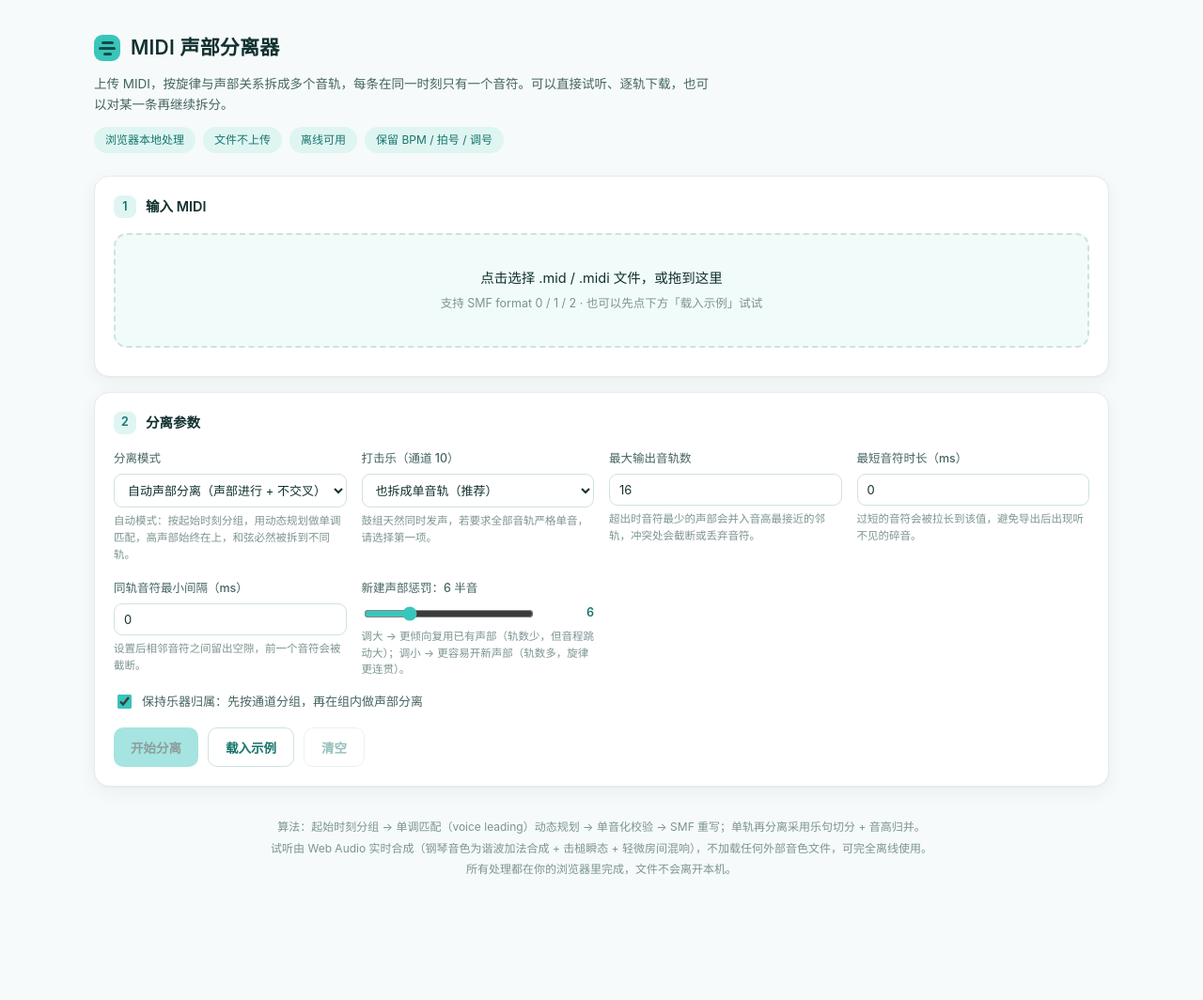
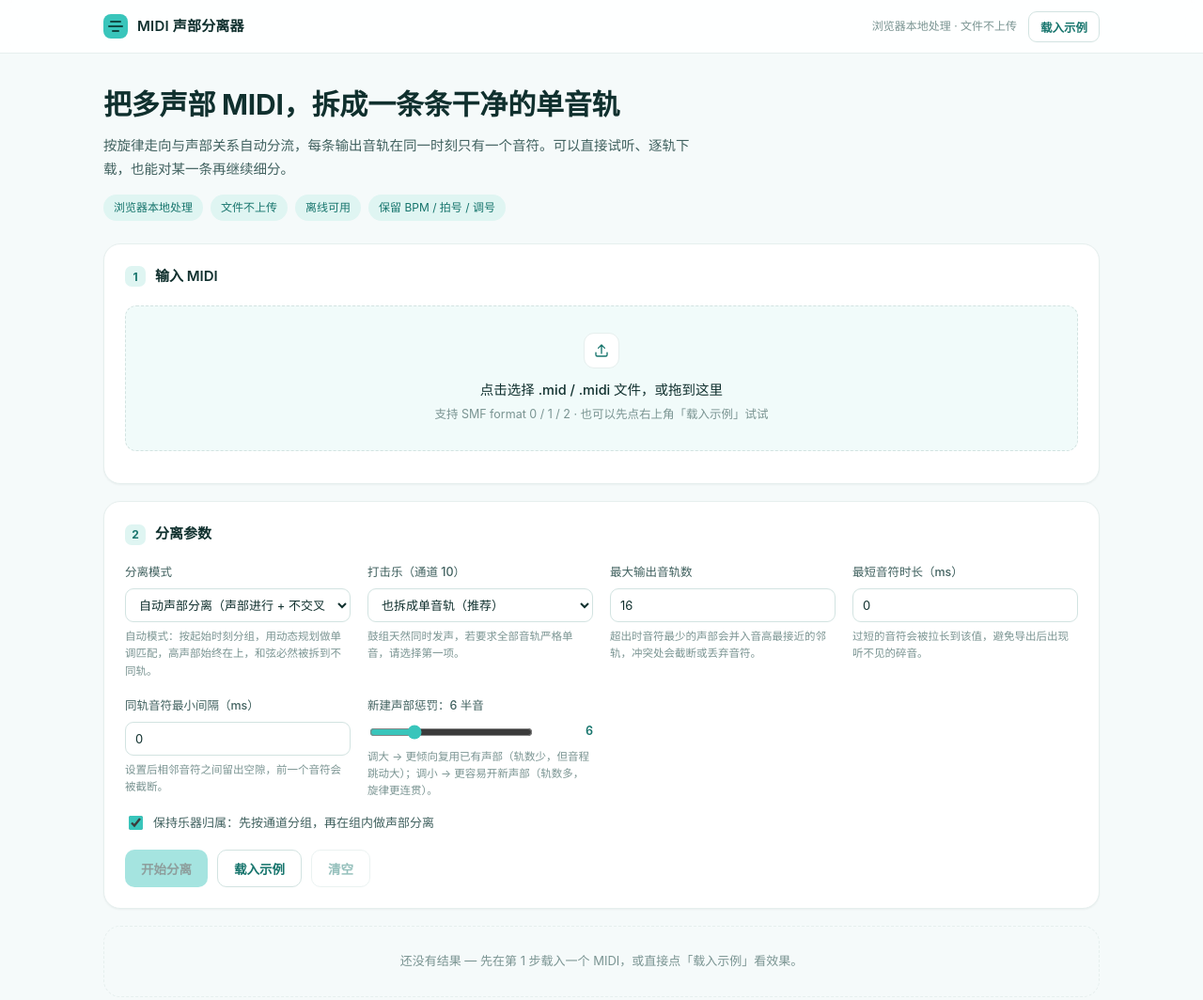
Before and after one commit to HarveyPiggy/Midi-Voice-Splitter, a plain HTML site: page index.html in a window 1280 px wide. Shown: the top 1064 px of the page at 94% size. Before the commit the page ends 1001 px from the top, so only its background shows below. Drawn offline with Linux system fonts and the light colour scheme.

Commit message:
布局优化：sticky 顶栏 + 首屏层级 + 统一间距刻度 + 控件分组 + 空状态 + 无障碍焦点与标签

```diff
--- a/index.html
+++ b/index.html
@@ -20,95 +20,122 @@
     --brand-l:#DFF5F2;        /* 主色浅底 */
     --brand-ll:#F1FBFA;       /* 主色更浅底 */
     --brand-deep:#17756D;     /* 白底可读的深青，用于文字 */
-    --bg:#F6FAFA;
+    --bg:#F5FAFA;
     --card:#FFFFFF;
-    --line:#E4EDEC;
-    --line-2:#CFE2E0;
-    --ink:#12312F;
-    --ink-2:#456462;
-    --muted:#7C9492;
+    --line:#E6EFEE;
+    --line-2:#D2E3E1;
+    --ink:#10302E;
+    --ink-2:#40615F;
+    --muted:#7A9492;
     --ok:#1E7A55; --ok-bg:#EAF7F1; --ok-bd:#C2E9D7;
     --warn:#96651A; --warn-bg:#FDF4E6; --warn-bd:#F1DCB6;
     --err:#B33535; --err-bg:#FDECEC; --err-bd:#F5C8C8;
-    --shadow:0 1px 2px rgba(18,49,47,.04), 0 6px 20px rgba(18,49,47,.05);
+    --r:12px; --r-lg:18px;
+    --sh-1:0 1px 2px rgba(16,48,46,.05);
+    --sh-2:0 1px 2px rgba(16,48,46,.04), 0 10px 28px rgba(16,48,46,.06);
+    --gutter:20px;
+    --maxw:1060px;
   }
   *{box-sizing:border-box}
+  html{-webkit-text-size-adjust:100%}
+  @media (prefers-reduced-motion:no-preference){ html{scroll-behavior:smooth} }
   html,body{margin:0;padding:0}
   body{
     background:var(--bg); color:var(--ink);
     font:14px/1.65 -apple-system,BlinkMacSystemFont,"Segoe UI","Microsoft YaHei",system-ui,sans-serif;
-    padding:34px 20px 64px;
+    padding:0 var(--gutter) 64px;
     -webkit-font-smoothing:antialiased;
   }
-  .wrap{max-width:1080px;margin:0 auto}
+  .wrap{max-width:var(--maxw);margin:0 auto}
 
-  /* ---------- 顶部 ---------- */
-  .hero{margin-bottom:24px}
-  .brand{display:flex;align-items:center;gap:11px;font-size:21px;font-weight:600;color:var(--ink);letter-spacing:.2px}
-  .mark{width:28px;height:28px;border-radius:9px;background:var(--brand);
-    display:flex;flex-direction:column;align-items:center;justify-content:center;gap:3px;flex:none}
-  .mark i{display:block;height:3px;border-radius:2px;background:#062A27;opacity:.78}
-  .mark i:nth-child(1){width:13px}
-  .mark i:nth-child(2){width:18px}
-  .mark i:nth-child(3){width:9px}
-  .tagline{color:var(--ink-2);font-size:13.5px;margin:9px 0 13px;max-width:660px}
+  /* 焦点可见：键盘操作必须有清晰焦点环 */
+  :focus{outline:none}
+  :focus-visible{outline:2px solid var(--brand-deep);outline-offset:2px;border-radius:6px}
+
+  /* ---------- 顶栏 ---------- */
+  .topbar{position:sticky;top:0;z-index:30;margin:0 calc(-1 * var(--gutter));padding:0 var(--gutter);
+    background:rgba(255,255,255,.85);backdrop-filter:saturate(160%) blur(12px);
+    border-bottom:1px solid var(--line)}
+  .topbar-in{max-width:var(--maxw);margin:0 auto;height:56px;display:flex;align-items:center;gap:12px}
+  .brand{display:flex;align-items:center;gap:10px;font-size:15px;font-weight:600;color:var(--ink);
+    letter-spacing:.2px;text-decoration:none}
+  .mark{width:26px;height:26px;border-radius:8px;background:var(--brand);flex:none;
+    display:flex;flex-direction:column;align-items:center;justify-content:center;gap:2.5px}
+  .mark i{display:block;height:2.5px;border-radius:2px;background:#062A27;opacity:.8}
+  .mark i:nth-child(1){width:12px}
+  .mark i:nth-child(2){width:16px}
+  .mark i:nth-child(3){width:8px}
+  .tb-right{margin-left:auto;display:flex;align-items:center;gap:12px}
+  .tb-note{font-size:12px;color:var(--muted)}
+
+  /* ---------- 首屏 ---------- */
+  .hero{padding:34px 0 24px}
+  h1{margin:0 0 10px;font-size:clamp(23px,3.2vw,30px);line-height:1.35;font-weight:700;
+    letter-spacing:-.2px;color:var(--ink)}
+  .tagline{margin:0 0 15px;max-width:640px;color:var(--ink-2);font-size:14.5px;line-height:1.75}
   .pills{display:flex;gap:8px;flex-wrap:wrap}
-  .pill{background:var(--brand-l);color:var(--brand-deep);border-radius:999px;padding:4px 12px;font-size:12px}
+  .pill{background:var(--brand-l);color:var(--brand-deep);border-radius:999px;padding:4px 11px;font-size:12px}
 
   /* ---------- 卡片 ---------- */
-  .card{background:var(--card);border:1px solid var(--line);border-radius:16px;
-    padding:20px;margin-bottom:16px;box-shadow:var(--shadow)}
-  .card-h{display:flex;align-items:center;gap:10px;margin-bottom:16px}
-  .step{width:24px;height:24px;border-radius:8px;background:var(--brand-l);color:var(--brand-deep);
-    display:flex;align-items:center;justify-content:center;font-size:12.5px;font-weight:600;flex:none}
-  .card h2{font-size:14.5px;margin:0;font-weight:600;color:var(--ink)}
+  .card{background:var(--card);border:1px solid var(--line);border-radius:var(--r-lg);
+    padding:22px;margin-bottom:18px;box-shadow:var(--sh-1)}
+  .card-h{display:flex;align-items:center;gap:10px;margin-bottom:18px}
+  .step{width:22px;height:22px;border-radius:7px;background:var(--brand-l);color:var(--brand-deep);
+    display:flex;align-items:center;justify-content:center;font-size:12px;font-weight:700;flex:none}
+  .card h2{font-size:15px;margin:0;font-weight:600;color:var(--ink)}
   .card-h .note{margin-left:auto;font-size:12px;color:var(--muted)}
+  .empty{border-style:dashed;background:transparent;box-shadow:none;text-align:center;
+    color:var(--muted);font-size:13px;padding:26px 20px}
 
   /* ---------- 上传 ---------- */
-  #drop{border:2px dashed var(--line-2);border-radius:14px;padding:34px 20px;text-align:center;
-    background:var(--brand-ll);cursor:pointer;transition:.15s}
+  #drop{border:1.5px dashed var(--line-2);border-radius:var(--r);padding:28px 20px;text-align:center;
+    background:var(--brand-ll);cursor:pointer;transition:background .15s,border-color .15s}
   #drop:hover,#drop.over{border-color:var(--brand);background:var(--brand-l)}
-  #drop .big{font-size:14.5px;color:var(--ink);margin-bottom:5px}
+  .dz-ico{width:38px;height:38px;margin:0 auto 11px;border-radius:11px;background:#fff;
+    border:1px solid var(--line);display:flex;align-items:center;justify-content:center;color:var(--brand-deep)}
+  #drop .big{font-size:14.5px;color:var(--ink);margin-bottom:4px;font-weight:500}
   #drop .sm{color:var(--muted);font-size:12.5px}
   #file{display:none}
-  .fname{color:var(--muted);font-size:12.5px;margin-top:10px}
+  .fname{color:var(--muted);font-size:12.5px;margin-top:12px}
   .fname b{color:var(--brand-deep)}
 
   /* ---------- 参数 ---------- */
-  .grid{display:grid;grid-template-columns:repeat(auto-fit,minmax(238px,1fr));gap:16px}
+  .grid{display:grid;grid-template-columns:repeat(auto-fit,minmax(240px,1fr));gap:18px}
   .field{display:flex;flex-direction:column;gap:6px}
   label.lb{font-size:12.5px;color:var(--ink-2);font-weight:500}
   select,input[type=number]{
     background:#fff;border:1px solid var(--line-2);color:var(--ink);
-    border-radius:9px;padding:8px 10px;font-size:13px;outline:none;width:100%;
-    font-family:inherit
+    border-radius:9px;padding:8px 10px;font-size:13px;outline:none;width:100%;min-height:36px;
+    font-family:inherit;transition:border-color .15s,box-shadow .15s
   }
   select:focus,input[type=number]:focus{border-color:var(--brand);box-shadow:0 0 0 3px var(--brand-l)}
-  input[type=range]{width:100%;accent-color:var(--brand)}
+  input[type=range]{width:100%;accent-color:var(--brand);height:18px}
   .row{display:flex;align-items:center;gap:10px}
   .row .val{font-variant-numeric:tabular-nums;color:var(--brand-deep);min-width:52px;text-align:right;font-size:12.5px;font-weight:600}
   .chk{display:flex;align-items:center;gap:8px;font-size:13px;color:var(--ink-2);cursor:pointer;user-select:none}
   .chk input{accent-color:var(--brand);width:15px;height:15px}
-  .hint{font-size:11.5px;color:var(--muted);line-height:1.55}
+  .hint{font-size:11.5px;color:var(--muted);line-height:1.6}
 
   /* ---------- 按钮 ---------- */
-  .btns{display:flex;gap:10px;flex-wrap:wrap;margin-top:16px}
+  .btns{display:flex;gap:10px;flex-wrap:wrap;margin-top:18px}
   button{
-    background:var(--brand);color:#062A27;border:0;border-radius:10px;padding:10px 18px;
-    font-size:13.5px;font-weight:600;cursor:pointer;transition:.15s;font-family:inherit
+    background:var(--brand);color:#062A27;border:0;border-radius:10px;padding:9px 17px;
+    font-size:13.5px;font-weight:600;cursor:pointer;transition:background .15s,transform .06s;font-family:inherit
   }
   button:hover{background:var(--brand-h)}
-  button:disabled{opacity:.45;cursor:not-allowed}
+  button:active{transform:translateY(.5px)}
+  button:disabled{opacity:.45;cursor:not-allowed;transform:none}
   button.ghost{background:#fff;color:var(--brand-deep);border:1px solid var(--line-2)}
   button.ghost:hover{border-color:var(--brand);background:var(--brand-ll)}
-  button.sm{padding:5px 11px;font-size:12px;border-radius:8px}
+  button.sm{padding:6px 12px;font-size:12.5px;border-radius:9px}
 
   /* ---------- 统计 ---------- */
-  .chips{display:flex;flex-wrap:wrap;gap:10px}
-  .chip{background:var(--brand-ll);border:1px solid var(--brand-l);border-radius:10px;
-    padding:8px 12px;font-size:12px;color:var(--ink-2)}
-  .chip b{color:var(--brand-deep);font-size:14px;font-weight:700;margin-left:6px;font-variant-numeric:tabular-nums}
-  .banner{border-radius:10px;padding:11px 14px;font-size:13px;margin-bottom:14px;line-height:1.6}
+  .chips{display:grid;grid-template-columns:repeat(auto-fit,minmax(132px,1fr));gap:10px}
+  .chip{background:#fff;border:1px solid var(--line);border-radius:var(--r);
+    padding:10px 12px;font-size:11.5px;color:var(--muted)}
+  .chip b{display:block;color:var(--brand-deep);font-size:15px;font-weight:700;margin:2px 0 0;
+    font-variant-numeric:tabular-nums;line-height:1.5;word-break:break-word}
+  .banner{border-radius:var(--r);padding:11px 14px;font-size:13px;margin-bottom:14px;line-height:1.6}
   .banner.ok{background:var(--ok-bg);border:1px solid var(--ok-bd);color:var(--ok)}
   .banner.warn{background:var(--warn-bg);border:1px solid var(--warn-bd);color:var(--warn)}
   .banner.err{background:var(--err-bg);border:1px solid var(--err-bd);color:var(--err)}
@@ -116,25 +143,36 @@
   .banner b{font-weight:700}
 
   /* ---------- 走带 ---------- */
-  .transport{display:flex;align-items:center;gap:12px;flex-wrap:wrap;background:var(--brand-ll);
-    border:1px solid var(--brand-l);border-radius:12px;padding:11px 14px;margin:16px 0 4px}
-  .transport .time{font-variant-numeric:tabular-nums;font-size:12.5px;color:var(--ink-2);min-width:46px}
-  #seek{flex:1;min-width:180px;accent-color:var(--brand-deep)}
-  .tbtn{background:var(--brand);color:#062A27;border:0;border-radius:9px;padding:7px 15px;font-size:13px;font-weight:600;cursor:pointer;font-family:inherit}
+  .transport{background:#fff;border:1px solid var(--line);border-radius:var(--r);
+    padding:14px;margin:18px 0 6px;box-shadow:var(--sh-1)}
+  .tp-main{display:flex;align-items:center;gap:12px}
+  .tp-sub{display:flex;align-items:center;gap:16px;flex-wrap:wrap;
+    margin-top:13px;padding-top:13px;border-top:1px solid var(--line)}
+  .ctl{display:flex;align-items:center;gap:7px}
+  .ctl>label{font-size:12px;color:var(--muted);white-space:nowrap}
+  .transport .time{font-variant-numeric:tabular-nums;font-size:12.5px;color:var(--ink-2);min-width:44px}
+  .transport .time:last-of-type{text-align:right}
+  #seek{flex:1;min-width:120px;accent-color:var(--brand-deep)}
+  #rate{width:78px;min-height:32px;padding:5px 8px;font-size:12.5px}
+  #vol{width:96px}
+  .tbtn{background:var(--brand);color:#062A27;border:0;border-radius:9px;padding:8px 15px;
+    font-size:13px;font-weight:600;cursor:pointer;font-family:inherit;transition:background .15s}
   .tbtn:hover{background:var(--brand-h)}
   .tbtn.ghost{background:#fff;color:var(--brand-deep);border:1px solid var(--line-2);font-weight:500}
   .tbtn.ghost:hover{border-color:var(--brand);background:var(--brand-ll)}
 
   /* ---------- 钢琴卷帘 ---------- */
-  .rollwrap{overflow-x:auto;border:1px solid var(--line);border-radius:12px;background:#fff}
+  .toolbar{display:flex;align-items:center;justify-content:space-between;gap:12px;flex-wrap:wrap;margin:22px 0 10px}
+  .toolbar .tl{font-size:13px;color:var(--muted)}
+  .toolbar .tr{display:flex;align-items:center;gap:9px}
+  .rollwrap{overflow-x:auto;border:1px solid var(--line);border-radius:var(--r);background:#fff}
   canvas{display:block}
   .rollinner{position:relative;display:inline-block;vertical-align:top}
   #playhead{position:absolute;left:0;top:0;pointer-events:none}
-  .rollhead{display:flex;justify-content:space-between;align-items:center;margin-bottom:10px;flex-wrap:wrap;gap:10px}
 
   /* ---------- 表格 ---------- */
-  .tablewrap{border:1px solid var(--line);border-radius:12px;overflow:hidden;background:#fff}
-  table{width:100%;border-collapse:collapse;font-size:13px}
+  .tablewrap{border:1px solid var(--line);border-radius:var(--r);overflow-x:auto;background:#fff}
+  table{width:100%;min-width:800px;border-collapse:collapse;font-size:13px}
   th{background:var(--brand-ll);color:var(--brand-deep);font-weight:600;font-size:12px;
     padding:10px 11px;text-align:left;border-bottom:1px solid var(--line);white-space:nowrap}
   td{padding:10px 11px;border-bottom:1px solid var(--line);color:var(--ink-2);font-variant-numeric:tabular-nums}
@@ -146,7 +184,7 @@
   .tag{font-size:11px;color:var(--muted);border:1px solid var(--line-2);border-radius:5px;padding:1px 6px;margin-left:4px}
   .tag.hi{color:var(--brand-deep);border-color:var(--brand-l);background:var(--brand-ll)}
   .mbtn{border:1px solid var(--line-2);background:#fff;color:var(--muted);border-radius:8px;
-    padding:4px 10px;font-size:12px;cursor:pointer;font-family:inherit;margin-right:5px}
+    padding:4px 10px;font-size:12px;cursor:pointer;font-family:inherit;margin-right:5px;transition:.15s}
   .mbtn:hover{border-color:var(--brand);color:var(--brand-deep)}
   .mbtn.on{background:var(--err-bg);border-color:var(--err-bd);color:var(--err)}
   .mbtn.solo-on{background:#EDEFFC;border-color:#C6CBF2;color:#4A55B8}
@@ -161,34 +199,62 @@
   .sp-btns{display:flex;gap:10px;margin-top:12px}
   .sp-btns button{padding:8px 16px;font-size:13px}
 
-  footer{color:var(--muted);font-size:12px;text-align:center;margin-top:32px;line-height:1.9}
+  /* ---------- 页脚 ---------- */
+  footer{color:var(--muted);font-size:12px;margin-top:34px;padding-top:18px;
+    border-top:1px solid var(--line);line-height:1.85}
+  .foot{display:grid;grid-template-columns:repeat(auto-fit,minmax(230px,1fr));gap:8px 28px}
+  .foot b{color:var(--ink-2);font-weight:600}
   code{background:var(--brand-ll);padding:1px 5px;border-radius:4px;font-size:12px;color:var(--brand-deep)}
+
   @media (max-width:640px){
-    body{padding:22px 14px 48px}
-    .brand{font-size:18px}
+    :root{--gutter:14px}
+    body{padding-bottom:44px}
+    .hero{padding:24px 0 18px}
     .card{padding:16px}
+    .tb-note{display:none}
+    .tp-sub{gap:12px}
+    .toolbar{margin:18px 0 8px}
+  }
+  @media (prefers-reduced-motion:reduce){
+    *{transition:none !important;animation:none !important}
   }
 </style>
 </head>
 <body>
+<header class="topbar">
+  <div class="topbar-in">
+    <div class="brand"><span class="mark"><i></i><i></i><i></i></span>MIDI 声部分离器</div>
+    <div class="tb-right">
+      <span class="tb-note">浏览器本地处理 · 文件不上传</span>
+      <button class="ghost sm" id="demoTop">载入示例</button>
+    </div>
+  </div>
+</header>
+
 <div class="wrap">
-
-  <div class="hero">
-    <div class="brand"><span class="mark"><i></i><i></i><i></i></span>MIDI 声部分离器</div>
-    <div class="tagline">上传 MIDI，按旋律与声部关系拆成多个音轨，每条在同一时刻只有一个音符。可以直接试听、逐轨下载，也可以对某一条再继续拆分。</div>
+  <section class="hero">
+    <h1>把多声部 MIDI，拆成一条条干净的单音轨</h1>
+    <p class="tagline">按旋律走向与声部关系自动分流，每条输出音轨在同一时刻只有一个音符。可以直接试听、逐轨下载，也能对某一条再继续细分。</p>
     <div class="pills">
       <span class="pill">浏览器本地处理</span>
       <span class="pill">文件不上传</span>
       <span class="pill">离线可用</span>
       <span class="pill">保留 BPM / 拍号 / 调号</span>
     </div>
-  </div>
+  </section>
 
   <div class="card">
     <div class="card-h"><span class="step">1</span><h2>输入 MIDI</h2></div>
     <div id="drop">
+      <div class="dz-ico">
+        <svg width="18" height="18" viewBox="0 0 24 24" fill="none" stroke="currentColor" stroke-width="1.8"
+             stroke-linecap="round" stroke-linejoin="round" aria-hidden="true">
+          <path d="M12 16V4m0 0L7.5 8.5M12 4l4.5 4.5"/>
+          <path d="M4 15v3a2 2 0 0 0 2 2h12a2 2 0 0 0 2-2v-3"/>
+        </svg>
+      </div>
       <div class="big">点击选择 .mid / .midi 文件，或拖到这里</div>
-      <div class="sm">支持 SMF format 0 / 1 / 2 · 也可以先点下方「载入示例」试试</div>
+      <div class="sm">支持 SMF format 0 / 1 / 2 · 也可以先点右上角「载入示例」试试</div>
     </div>
     <input type="file" id="file" accept=".mid,.midi,audio/midi">
     <div class="fname" id="fname"></div>
@@ -198,7 +264,7 @@
     <div class="card-h"><span class="step">2</span><h2>分离参数</h2></div>
     <div class="grid">
       <div class="field">
-        <label class="lb">分离模式</label>
+        <label class="lb" for="mode">分离模式</label>
         <select id="mode">
           <option value="auto">自动声部分离（声部进行 + 不交叉）</option>
           <option value="channel">按 MIDI 通道分离</option>
@@ -208,7 +274,7 @@
       </div>
 
       <div class="field">
-        <label class="lb">打击乐（通道 10）</label>
+        <label class="lb" for="drumMode">打击乐（通道 10）</label>
         <select id="drumMode">
           <option value="split">也拆成单音轨（推荐）</option>
           <option value="separate">单独一轨，保持原样（会破坏单音保证）</option>
@@ -218,25 +284,25 @@
       </div>
 
       <div class="field">
-        <label class="lb">最大输出音轨数</label>
+        <label class="lb" for="maxTracks">最大输出音轨数</label>
         <input type="number" id="maxTracks" value="16" min="1" max="32">
         <div class="hint">超出时音符最少的声部会并入音高最接近的邻轨，冲突处会截断或丢弃音符。</div>
       </div>
 
       <div class="field">
-        <label class="lb">最短音符时长（ms）</label>
+        <label class="lb" for="minDurMs">最短音符时长（ms）</label>
         <input type="number" id="minDurMs" value="0" min="0" max="2000">
         <div class="hint">过短的音符会被拉长到该值，避免导出后出现听不见的碎音。</div>
       </div>
 
       <div class="field">
-        <label class="lb">同轨音符最小间隔（ms）</label>
+        <label class="lb" for="gapMs">同轨音符最小间隔（ms）</label>
         <input type="number" id="gapMs" value="0" min="0" max="500">
         <div class="hint">设置后相邻音符之间留出空隙，前一个音符会被截断。</div>
       </div>
 
       <div class="field">
-        <label class="lb">新建声部惩罚：<span id="nvVal">6</span> 半音</label>
+        <label class="lb" for="nv">新建声部惩罚：<span id="nvVal">6</span> 半音</label>
         <div class="row"><input type="range" id="nv" min="0" max="24" value="6" step="1"><span class="val" id="nvVal2">6</span></div>
         <div class="hint">调大 → 更倾向复用已有声部（轨数少，但音程跳动大）；调小 → 更容易开新声部（轨数多，旋律更连贯）。</div>
       </div>
@@ -253,6 +319,10 @@
     </div>
   </div>
 
+  <div class="card empty" id="emptyCard">
+    还没有结果 — 先在第 1 步载入一个 MIDI，或直接点「载入示例」看效果。
+  </div>
+
   <div class="card" id="resultCard" style="display:none">
     <div class="card-h"><span class="step">3</span><h2>结果</h2><span class="note" id="resultNote"></span></div>
     <div class="banner hide" id="banner"></div>
@@ -260,32 +330,40 @@
     <div class="chips" id="chips"></div>
 
     <div class="transport">
+      <div class="tp-main">
         <button class="tbtn" id="pp">▶ 播放</button>
         <button class="tbtn ghost" id="stopBtn">⏹ 停止</button>
         <span class="time" id="tpos">0:00</span>
-      <input type="range" id="seek" min="0" max="1000" step="1" value="0">
+        <input type="range" id="seek" min="0" max="1000" step="1" value="0" aria-label="播放进度">
         <span class="time" id="tdur">0:00</span>
-      <select id="rate" style="width:82px">
+      </div>
+      <div class="tp-sub">
+        <div class="ctl">
+          <label for="rate">倍速</label>
+          <select id="rate">
             <option value="0.5">0.5x</option>
             <option value="0.75">0.75x</option>
             <option value="1" selected>1.0x</option>
             <option value="1.25">1.25x</option>
             <option value="1.5">1.5x</option>
           </select>
-      <label class="lb" style="margin:0">音量</label>
-      <input type="range" id="vol" min="0" max="1" step="0.01" value="0.85" style="width:90px">
+        </div>
+        <div class="ctl">
+          <label for="vol">音量</label>
+          <input type="range" id="vol" min="0" max="1" step="0.01" value="0.85">
+        </div>
         <label class="chk"><input type="checkbox" id="loop"> 循环</label>
         <label class="chk"><input type="checkbox" id="drumAudio" checked> 打击乐试听</label>
-      <div class="hint" style="flex-basis:100%;margin-top:-4px">
+      </div>
+      <div class="hint" style="margin-top:11px">
         试听为离线合成：非打击乐轨统一用内置钢琴音色（与原始音色无关，只用来确认声部拆分是否正确）；打击乐轨为极简合成音色，可关闭。
       </div>
     </div>
 
-    <div style="margin:18px 0 6px">
-      <div class="rollhead">
-        <div style="font-size:13px;color:var(--muted)">钢琴卷帘：第一行为输入（按通道着色），其余为输出的每个音轨</div>
-        <div class="row" style="justify-content:flex-end">
-          <label class="lb" style="margin:0">横向缩放</label>
+    <div class="toolbar">
+      <div class="tl">钢琴卷帘：第一行为输入（按通道着色），其余为输出的每个音轨</div>
+      <div class="tr">
+        <label class="lb" style="margin:0" for="zoom">横向缩放</label>
         <input type="range" id="zoom" min="1" max="10" step="0.5" value="1" style="width:130px">
         <span class="val" id="zoomVal">1.0x</span>
       </div>
@@ -293,9 +371,8 @@
     <div class="rollwrap"><div class="rollinner">
       <canvas id="roll"></canvas><canvas id="playhead"></canvas>
     </div></div>
-    </div>
 
-    <div style="margin-top:20px">
+    <div style="margin-top:22px">
       <div class="tablewrap">
         <table>
           <thead><tr>
@@ -310,9 +387,11 @@
   </div>
 
   <footer>
-    算法：起始时刻分组 → 单调匹配（voice leading）动态规划 → 单音化校验 → SMF 重写；单轨再分离采用乐句切分 + 音高归并。<br>
-    试听由 Web Audio 实时合成（钢琴音色为谐波加法合成 + 击槌瞬态 + 轻微房间混响），不加载任何外部音色文件，可完全离线使用。<br>
-    所有处理都在你的浏览器里完成，文件不会离开本机。
+    <div class="foot">
+      <div><b>算法</b>：起始时刻分组 → 单调匹配（voice leading）动态规划 → 单音化校验 → SMF 重写；单轨再分离采用乐句切分 + 音高归并。</div>
+      <div><b>试听</b>：Web Audio 实时合成（谐波加法 + 击槌瞬态 + 轻微房间混响），不加载任何外部音色文件，可完全离线使用。</div>
+      <div><b>隐私</b>：所有处理都在你的浏览器里完成，文件不会离开本机。</div>
+    </div>
   </footer>
 </div>
 
@@ -384,9 +463,13 @@
   $('reset').onclick = () => {
     state.info = null; state.result = null; state.fileName = null;
     $('fname').innerHTML = ''; $('resultCard').style.display = 'none';
+    $('emptyCard').style.display = 'block';
     $('run').disabled = true; $('reset').disabled = true;
     player._halt();
   };
+
+  /* 顶栏的示例按钮复用第 2 步里的按钮，避免重复实现 */
+  $('demoTop').onclick = () => $('demo').click();
 
   /* ---------- 参数联动 ---------- */
   $('nv').oninput = () => { $('nvVal').textContent = $('nv').value; $('nvVal2').textContent = $('nv').value; };
@@ -434,6 +517,7 @@
     });
 
     $('resultCard').style.display = 'block';
+    $('emptyCard').style.display = 'none';
     recomputeStats(res);
     renderStats(res);
     renderTable(res);
@@ -467,6 +551,7 @@
     b.className = 'banner ' + kind;
     b.innerHTML = msg;
     $('resultCard').style.display = 'block';
+    $('emptyCard').style.display = 'none';
   }
 
   /* ---------- 统计 ---------- */
```
Lines whose indentation alone changed are shown as unchanged.
